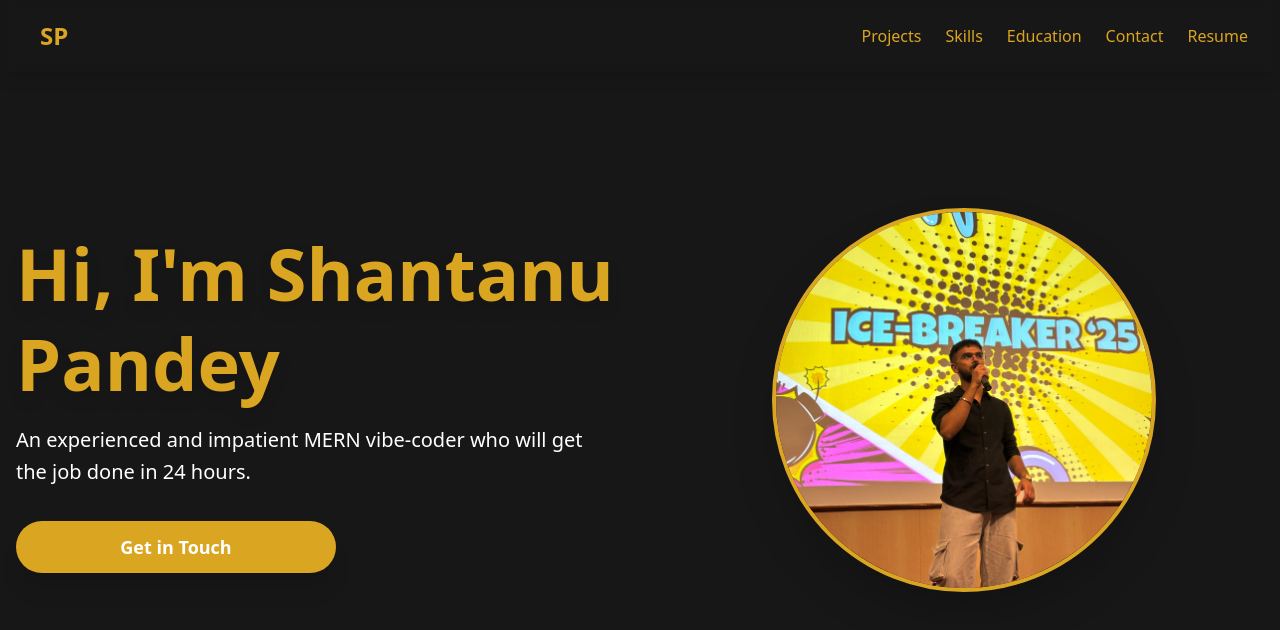
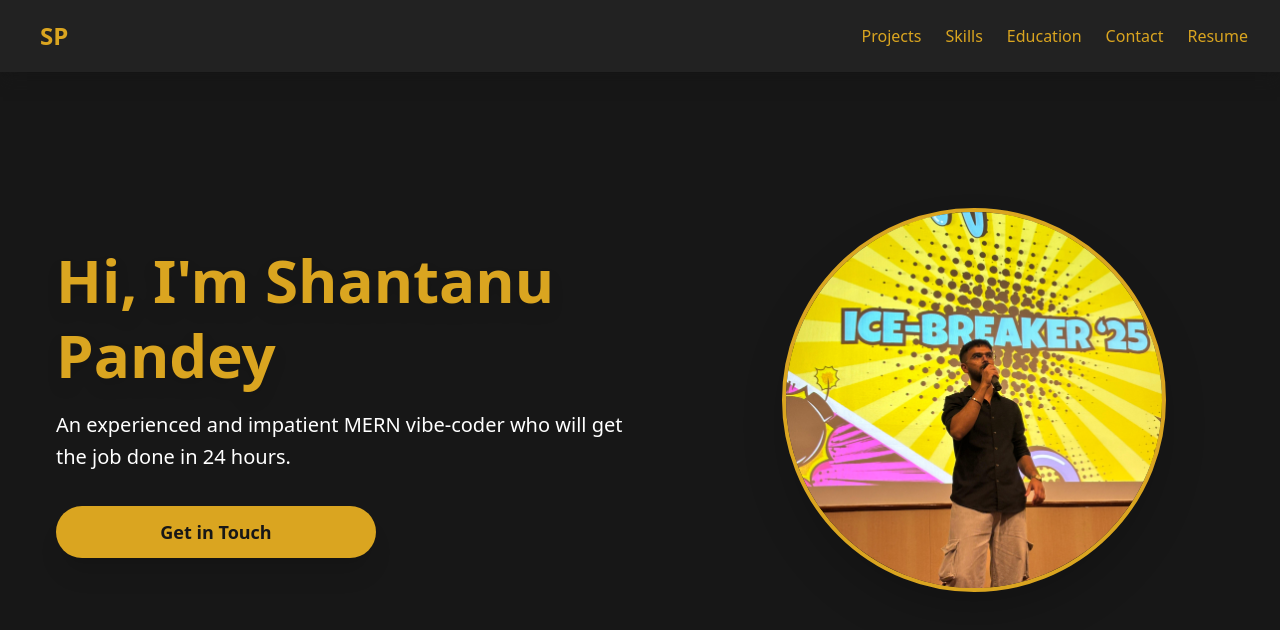
Before and after one commit to Catnip-01/portfolioTanuShree, a React (Vite) app in the folder client/: page / in a window 1280 px wide. Shown: the top 630 px of the page. Built offline with nearby package versions, Linux system fonts and the light colour scheme.

Commit message:
touch up

```diff
--- a/client/src/App.jsx
+++ b/client/src/App.jsx
@@ -51,7 +51,7 @@ const useTheme = () => useContext(ThemeContext);
 const ThemeToggle = () => {
     const { theme, toggleTheme } = useTheme();
     return (
-        <motion.button onClick={toggleTheme} className="p-2 rounded-full shadow-md focus:outline-none transition-colors duration-300 dark:bg-neutral-bg dark:text-pale-gold dark:shadow-md light:bg-white light:text-slate-700 light:shadow-slate-300/50" whileHover={{ scale: 1.1, rotate: 15 }} whileTap={{ scale: 0.9 }}>
+        <motion.button onClick={toggleTheme} className="p-2 rounded-full shadow-md focus:outline-none transition-colors duration-300   bg-neutral-bg   text-pale-gold   shadow-md" whileHover={{ scale: 1.1, rotate: 15 }} whileTap={{ scale: 0.9 }}>
             {theme === 'dark' ? <svg xmlns="http://www.w3.org/2000/svg" className="h-6 w-6" fill="none" viewBox="0 0 24 24" stroke="currentColor"><path strokeLinecap="round" strokeLinejoin="round" strokeWidth={2} d="M12 3v1m0 16v1m9-9h-1M4 12H3m15.364 6.364l-.707-.707M6.343 6.343l-.707-.707m12.728 0l-.707.707M6.343 17.657l-.707.707M16 12a4 4 0 11-8 0 4 4 0 018 0z" /></svg> : <svg xmlns="http://www.w3.org/2000/svg" className="h-6 w-6" fill="none" viewBox="0 0 24 24" stroke="currentColor"><path strokeLinecap="round" strokeLinejoin="round" strokeWidth={2} d="M20.354 15.354A9 9 0 018.646 3.646 9.003 9.003 0 0012 21a9.003 9.003 0 008.354-5.646z" /></svg>}
         </motion.button>
     );
@@ -63,11 +63,11 @@ const Header = () => {
     const [isOpen, setIsOpen] = useState(false);
     const navItems = [ { name: 'Projects', href: '#projects' }, { name: 'Skills', href: '#skills' }, { name: 'Education', href: '#education' }, { name: 'Contact', href: '#contact' }, {name: 'Resume', href: '#resume'}];
     return (
-        <motion.nav initial={{ y: -100 }} animate={{ y: 0 }} transition={{ type: 'spring', stiffness: 120, damping: 20 }} className="fixed top-0 left-0 right-0 z-50 p-4 shadow-lg backdrop-blur-sm bg-opacity-80 dark:bg-neutral-obj/80 dark:shadow-neutral-900/50 light:bg-white/80 light:shadow-slate-300/40">
+        <motion.nav initial={{ y: -100 }} animate={{ y: 0 }} transition={{ type: 'spring', stiffness: 120, damping: 20 }} className="fixed top-0 left-0 right-0 z-50 p-4 shadow-lg backdrop-blur-sm bg-opacity-80   bg-neutral-obj/80   shadow-neutral-900/50 ">
             <div className="container mx-auto flex justify-between items-center px-4">
                 <a href="#hero" className="text-pale-gold text-2xl font-bold rounded-md px-2 py-1 transition duration-300 ease-in-out hover:scale-105">SP</a>
                 <div className="hidden md:flex items-center space-x-6">
-                    {navItems.map((item) => <motion.a key={item.name} href={item.href} className="text-pale-gold hover:text-slate-900 dark:hover:text-white transition duration-300 font-medium relative group" whileHover={{ scale: 1.05 }} whileTap={{ scale: 0.95 }}>{item.name}<span className="absolute left-0 -bottom-1 w-full h-0.5 bg-pale-gold scale-x-0 group-hover:scale-x-100 transition-transform duration-300 ease-out"></span></motion.a>)}
+                    {navItems.map((item) => <motion.a key={item.name} href={item.href} className="text-pale-gold hover:text-slate-900   hover:text-white transition duration-300 font-medium relative group" whileHover={{ scale: 1.05 }} whileTap={{ scale: 0.95 }}>{item.name}<span className="absolute left-0 -bottom-1 w-full h-0.5 bg-pale-gold scale-x-0 group-hover:scale-x-100 transition-transform duration-300 ease-out"></span></motion.a>)}
                     {/* <ThemeToggle /> */}
                 </div>
                 <div className="md:hidden flex items-center">
@@ -75,7 +75,7 @@ const Header = () => {
                     <button onClick={() => setIsOpen(!isOpen)} className="text-pale-gold focus:outline-none ml-4"><svg className="w-8 h-8" fill="none" stroke="currentColor" viewBox="0 0 24 24" xmlns="http://www.w3.org/2000/svg">{isOpen ? <path strokeLinecap="round" strokeLinejoin="round" strokeWidth="2" d="M6 18L18 6M6 6l12 12" /> : <path strokeLinecap="round" strokeLinejoin="round" strokeWidth="2" d="M4 6h16M4 12h16m-7 6h7" />}</svg></button>
                 </div>
             </div>
-            <AnimatePresence>{isOpen && <motion.div initial={{ opacity: 0, height: 0 }} animate={{ opacity: 1, height: 'auto' }} exit={{ opacity: 0, height: 0 }} transition={{ duration: 0.3 }} className="md:hidden mt-4 space-y-4 px-4 pb-4">{navItems.map((item) => <motion.a key={item.name} href={item.href} className="block text-pale-gold hover:text-slate-900 dark:hover:text-white transition duration-300 font-medium py-2 rounded-md" onClick={() => setIsOpen(false)} whileHover={{ x: 5 }}>{item.name}</motion.a>)}</motion.div>}</AnimatePresence>
+            <AnimatePresence>{isOpen && <motion.div initial={{ opacity: 0, height: 0 }} animate={{ opacity: 1, height: 'auto' }} exit={{ opacity: 0, height: 0 }} transition={{ duration: 0.3 }} className="md:hidden mt-4 space-y-4 px-4 pb-4">{navItems.map((item) => <motion.a key={item.name} href={item.href} className="block text-pale-gold hover:text-slate-900   hover:text-white transition duration-300 font-medium py-2 rounded-md" onClick={() => setIsOpen(false)} whileHover={{ x: 5 }}>{item.name}</motion.a>)}</motion.div>}</AnimatePresence>
         </motion.nav>
     );
 };
@@ -84,7 +84,7 @@ function App() {
   return (
     <ThemeProvider>
       {/* THEME FIX: Removed explicit bg/text colors here to allow ThemeProvider to control them. */}
-      <div className="dark:bg-neutral-bg dark:text-white light:bg-slate-100 light:text-slate-800 transition-colors duration-300">
+      <div className="  bg-neutral-bg   text-white transition-colors duration-300">
           <Header />
           <div className="h-screen overflow-y-scroll snap-y snap-mandatory">
             <Hero />
--- a/client/src/components/button.tsx
+++ b/client/src/components/button.tsx
@@ -2,7 +2,7 @@ import React, { useState, useEffect, createContext, useContext } from 'react';
 import { motion, AnimatePresence } from 'framer-motion';
 
 const Button = ({ children, onClick, type = 'button', disabled = false }) => (
-    <motion.button type={type} onClick={onClick} disabled={disabled} className="w-full bg-pale-gold px-8 py-3 rounded-full text-lg font-semibold shadow-xl cursor-pointer transition-all duration-300 ease-in-out transform hover:scale-105 hover:brightness-110 disabled:opacity-50 disabled:cursor-not-allowed dark:text-neutral-bg light:text-slate-900" whileHover={{ scale: 1.05 }} whileTap={{ scale: 0.95 }}>
+    <motion.button type={type} onClick={onClick} disabled={disabled} className="w-full bg-pale-gold px-8 py-3 rounded-full text-lg font-semibold shadow-xl cursor-pointer transition-all duration-300 ease-in-out transform hover:scale-105 hover:brightness-110 disabled:opacity-50 disabled:cursor-not-allowed text-neutral-bg" whileHover={{ scale: 1.05 }} whileTap={{ scale: 0.95 }}>
       {children}
     </motion.button>
 );
--- a/client/src/components/education.tsx
+++ b/client/src/components/education.tsx
@@ -7,11 +7,11 @@ const educationDetails = [
 ];
 
 const EducationCard = ({ degree, institution, years, description, delay }) => (
-    <motion.div className="p-6 rounded-xl shadow-lg dark:bg-neutral-obj dark:border dark:border-neutral-700 light:bg-white light:border light:border-slate-200" initial={{ opacity: 0, y: 50 }} whileInView={{ opacity: 1, y: 0 }} viewport={{ once: true, amount: 0.5 }} transition={{ duration: 0.6, delay: delay }} whileHover={{ y: -5, scale: 1.02 }}>
+    <motion.div className="p-6 rounded-xl shadow-lg bg-neutral-obj border border-neutral-700" initial={{ opacity: 0, y: 50 }} whileInView={{ opacity: 1, y: 0 }} viewport={{ once: true, amount: 0.5 }} transition={{ duration: 0.6, delay: delay }} whileHover={{ y: -5, scale: 1.02 }}>
         <h3 className="text-pale-gold text-2xl font-semibold mb-2">{degree}</h3>
         <p className="text-lg mb-1 text-inherit">{institution}</p>
-        <p className="text-sm mb-3 dark:text-gray-400 light:text-slate-500">{years}</p>
-        <p className="text-base dark:text-gray-300 light:text-slate-700">{description}</p>
+        <p className="text-sm mb-3 text-gray-400 ">{years}</p>
+        <p className="text-base text-gray-300 ">{description}</p>
     </motion.div>
 );
 
--- a/client/src/components/hero.tsx
+++ b/client/src/components/hero.tsx
@@ -5,17 +5,32 @@ import Button from './button'; // Assuming Button.jsx is in the same directory o
 
 const Hero = () => (
     <section id="hero" className="h-screen w-screen flex items-center justify-center snap-start relative px-4">
-        <div className="container mx-auto flex flex-col md:flex-row items-center justify-center text-center md:text-left gap-12">
-            <motion.div initial={{ opacity: 0, x: -100 }} animate={{ opacity: 1, x: 0 }} transition={{ duration: 0.8, delay: 0.2 }} className="flex-1">
-                <h1 className="text-pale-gold text-5xl sm:text-6xl md:text-7xl font-extrabold leading-tight mb-4 drop-shadow-xl">Hi, I'm <span className="text-inherit">Shantanu Pandey</span></h1>
+        <div className="container mx-auto flex flex-col md:flex-row items-center justify-center text-center md:text-left pl-10 gap-12">
+            {/* On small screens, this will be the first item (image) */}
+            {/* On medium/large screens, this will be the second item (image) */}
+            <motion.div
+                initial={{ opacity: 0, scale: 0.5 }}
+                animate={{ opacity: 1, scale: 1 }}
+                transition={{ duration: 0.8, type: 'spring', stiffness: 100, delay: 0.4 }}
+                className="flex-1 flex justify-center items-center md:order-2" // md:order-2 moves image to the right on md+ screens
+            >
+                <div className="w-64 h-64 sm:w-80 sm:h-80 md:w-96 md:h-96 rounded-full overflow-hidden shadow-2xl border-4 border-pale-gold">
+                    {/* Ensure this image path is correct relative to where the app is served */}
+                    <img src="/AmbuSpeech.jpeg" alt="Developer Profile" className="w-full h-full object-cover" />
+                </div>
+            </motion.div>
+
+            {/* On small screens, this will be the second item (text content) */}
+            {/* On medium/large screens, this will be the first item (text content) */}
+            <motion.div
+                initial={{ opacity: 0, x: -100 }}
+                animate={{ opacity: 1, x: 0 }}
+                transition={{ duration: 0.8, delay: 0.2 }}
+                className="flex-1 md:order-1" // md:order-1 moves text to the left on md+ screens
+            >
+                <h1 className="text-pale-gold text-5xl sm:text-6xl md:text-6xl font-extrabold leading-tight mb-4 drop-shadow-xl">Hi, I'm <span className="text-inherit">Shantanu Pandey</span></h1>
                 <p className="text-lg sm:text-xl leading-relaxed mb-8">An experienced and impatient MERN vibe-coder who will get the job done in 24 hours.</p>
                 <div className="max-w-xs mx-auto md:mx-0"><a href="#contact"><Button>Get in Touch</Button></a></div>
-            </motion.div>
-            <motion.div initial={{ opacity: 0, scale: 0.5 }} animate={{ opacity: 1, scale: 1 }} transition={{ duration: 0.8, type: 'spring', stiffness: 100, delay: 0.4 }} className="flex-1 flex justify-center items-center">
-                <div className="w-64 h-64 sm:w-80 sm:h-80 md:w-96 md:h-96 rounded-full overflow-hidden shadow-2xl border-4 border-pale-gold">
-                    {/* Ensure this image path is correct relative to where the app is served */}
-                    <img src="/AmbuSpeech.jpeg" alt="Developer Profile Placeholder" className="w-full h-full object-cover" />
-                </div>
             </motion.div>
         </div>
     </section>
--- a/client/src/components/projects.tsx
+++ b/client/src/components/projects.tsx
@@ -21,7 +21,7 @@ const ProjectCard = ({ title, description, tags, link }) => (
         <h3 className="text-pale-gold text-2xl font-semibold mb-3">{title}</h3>
         {/* 'text-neutral-dark-text' will be light theme text, then switch to white in dark theme */}
         {/* 'text-neutral-light-text-secondary' is used for the description's dark mode color */}
-        <p className="text-base mb-4 text-neutral-dark-text dark:text-neutral-light-text-secondary">{description}</p>
+        <p className="text-base mb-4 text-neutral-light-text-secondary">{description}</p>
         <div className="flex flex-wrap gap-2 mb-4">
             {tags.map((tag) => (
                 <span key={tag} className="text-sm px-3 py-1 rounded-full border
@@ -45,7 +45,7 @@ const Projects = () => (
         <motion.h2 initial={{ opacity: 0, y: 50 }} whileInView={{ opacity: 1, y: 0 }} viewport={{ once: true, amount: 0.3 }} transition={{ duration: 0.8 }} className="text-pale-gold text-5xl font-extrabold mb-12 text-center drop-shadow-lg">My Projects</motion.h2>
         <div className="w-full max-w-7xl relative">
             <div className="flex overflow-x-auto snap-x snap-mandatory pb-8 space-x-6 no-scrollbar">{projectsData.map((project, index) => <ProjectCard key={index} {...project} />)}</div>
-            <div className="absolute bottom-0 left-1/2 -translate-x-1/2 text-center text-xs mt-2 dark:text-gray-500 light:text-slate-400">Scroll →</div>
+            {/* <div className="absolute bottom-0 left-1/2 -translate-x-1/2 text-center text-xs mt-2 dark:text-gray-500 light:text-slate-400">Scroll →</div> */}
         </div>
     </section>
 );
--- a/client/src/components/skills.tsx
+++ b/client/src/components/skills.tsx
@@ -44,7 +44,7 @@ const skillsData = [
 
 const SkillCard = ({ name, icon, delay }) => (
   <motion.div
-    className="flex items-center p-4 rounded-xl shadow-lg bg-white dark:bg-neutral-800 border border-slate-200 dark:border-neutral-700 hover:border-pale-gold transition-all duration-300 cursor-pointer"
+    className="flex items-center p-4 rounded-xl shadow-lg bg-neutral-800 dark:bg-neutral-800 border border-neutral-900 hover:border-pale-gold transition-all duration-300 cursor-pointer"
     initial={{ opacity: 0, y: 50 }}
     whileInView={{ opacity: 1, y: 0 }}
     viewport={{ once: true, amount: 0.5 }}
```
Also changed, not shown: client/src/components/contact.tsx (+4 -4 lines).
